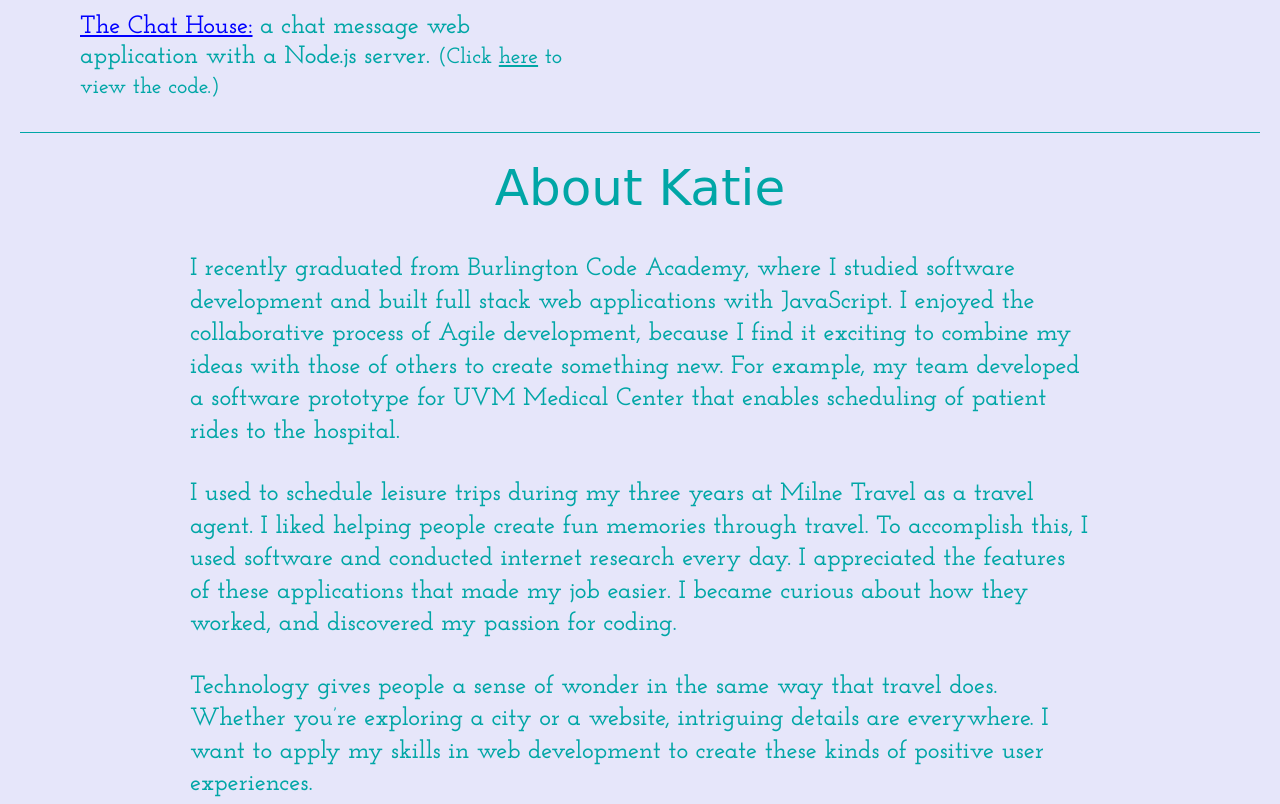
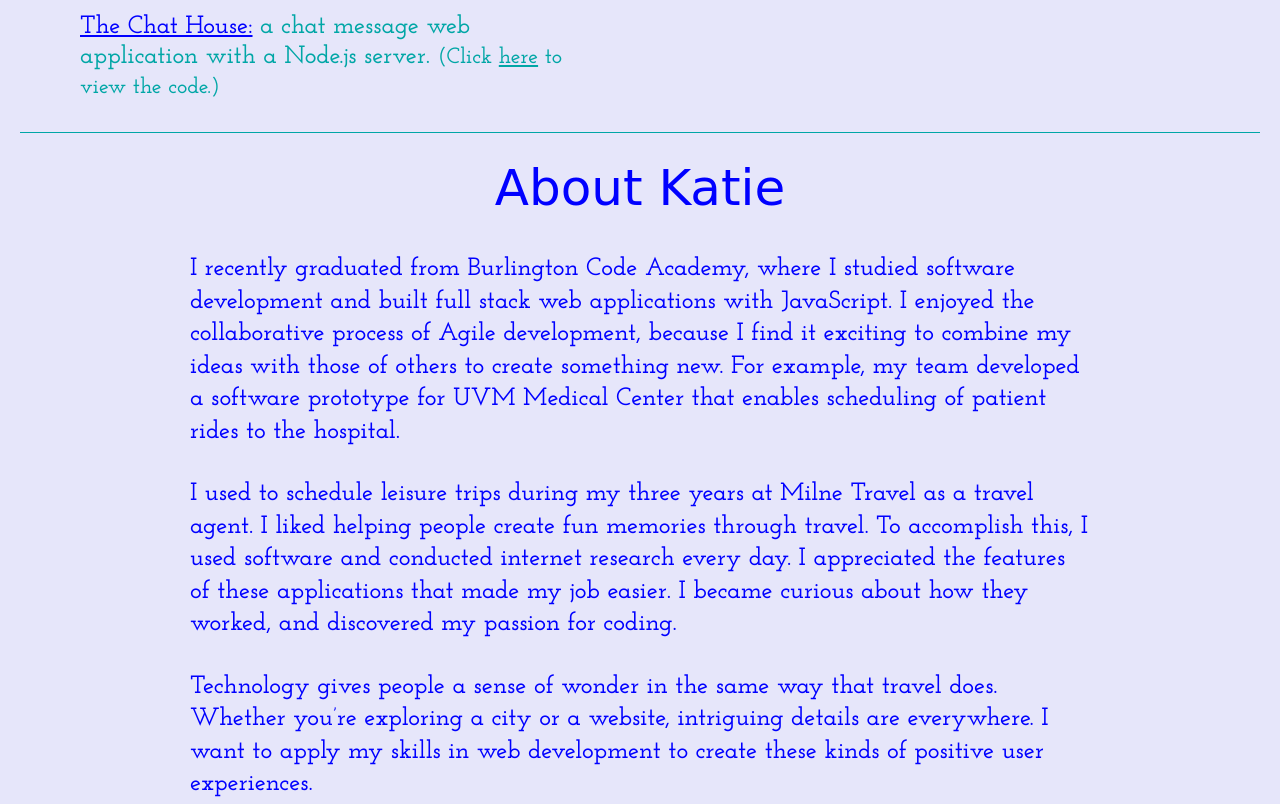
Before and after one commit to smsvt99/koyoProfile, a plain HTML site: page index.html in a window 1280 px wide. Shown: the part 2100-2904 px from the top of the page. Drawn offline with Linux system fonts and the light colour scheme; a web font is replaced by a local one.

Commit message:
changed text color of about section

```diff
--- a/resources/css/style.css
+++ b/resources/css/style.css
@@ -125,6 +125,10 @@ h3 {
     border-bottom: 1px solid #00a6a6;
 }
 
+#about h3, #about p {
+    color: #0000ff;
+}
+
 #about p {
     line-height: 1.3;
     font-size: 25px;
```
